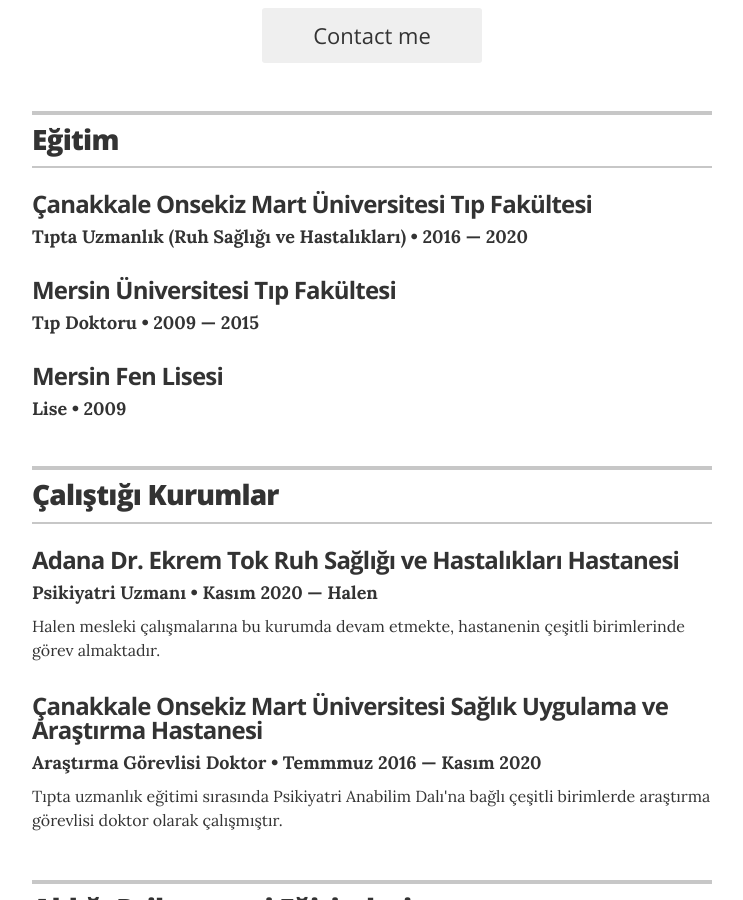
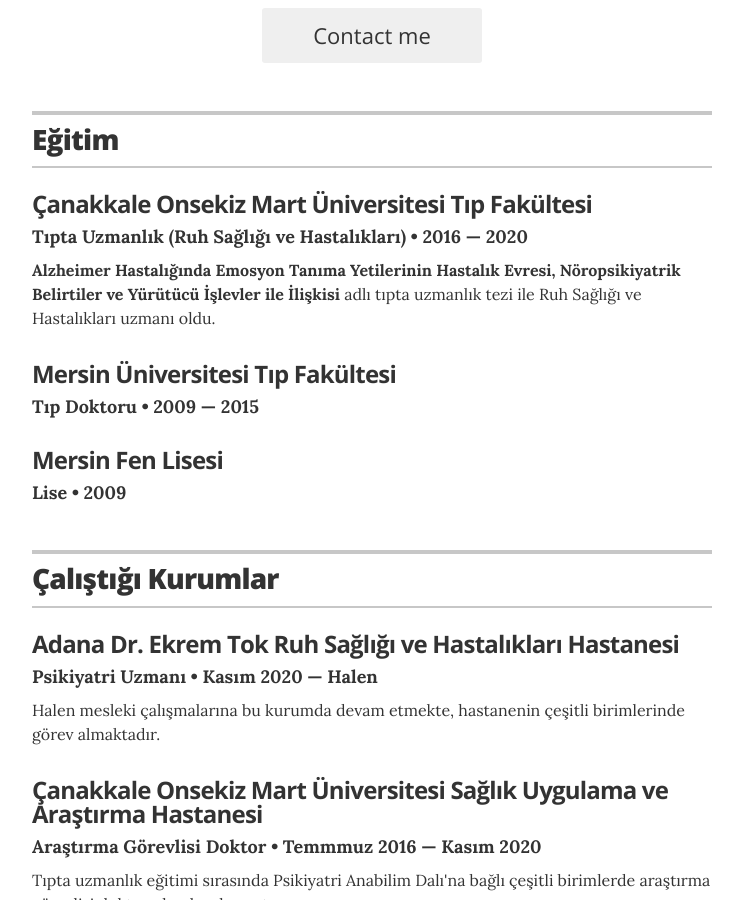
Before and after one commit to ibucgun/ibucgun.github.io, a Jekyll site: the page built from index.html, in a window 1280 px wide and 900 px high, scrolled down 419 px. Shown: the whole window, without its empty margins (268-1011 px from the left). Built offline with Jekyll 4.4.1, drawn with Linux system fonts in a browser that asks for light colours.

Commit message:
Güncellendi.

```diff
--- a/_data/education.yml
+++ b/_data/education.yml
@@ -5,7 +5,7 @@
   year: 2016 &mdash; 2020
   awards:
     - award:
-  summary:
+  summary: <b>Alzheimer Hastalığında Emosyon Tanıma Yetilerinin Hastalık Evresi, Nöropsikiyatrik Belirtiler ve Yürütücü İşlevler ile İlişkisi</b> adlı tıpta uzmanlık tezi ile Ruh Sağlığı ve Hastalıkları uzmanı oldu.
 
 - degree: Tıp Doktoru
   uni: Mersin Üniversitesi Tıp Fakültesi
```
